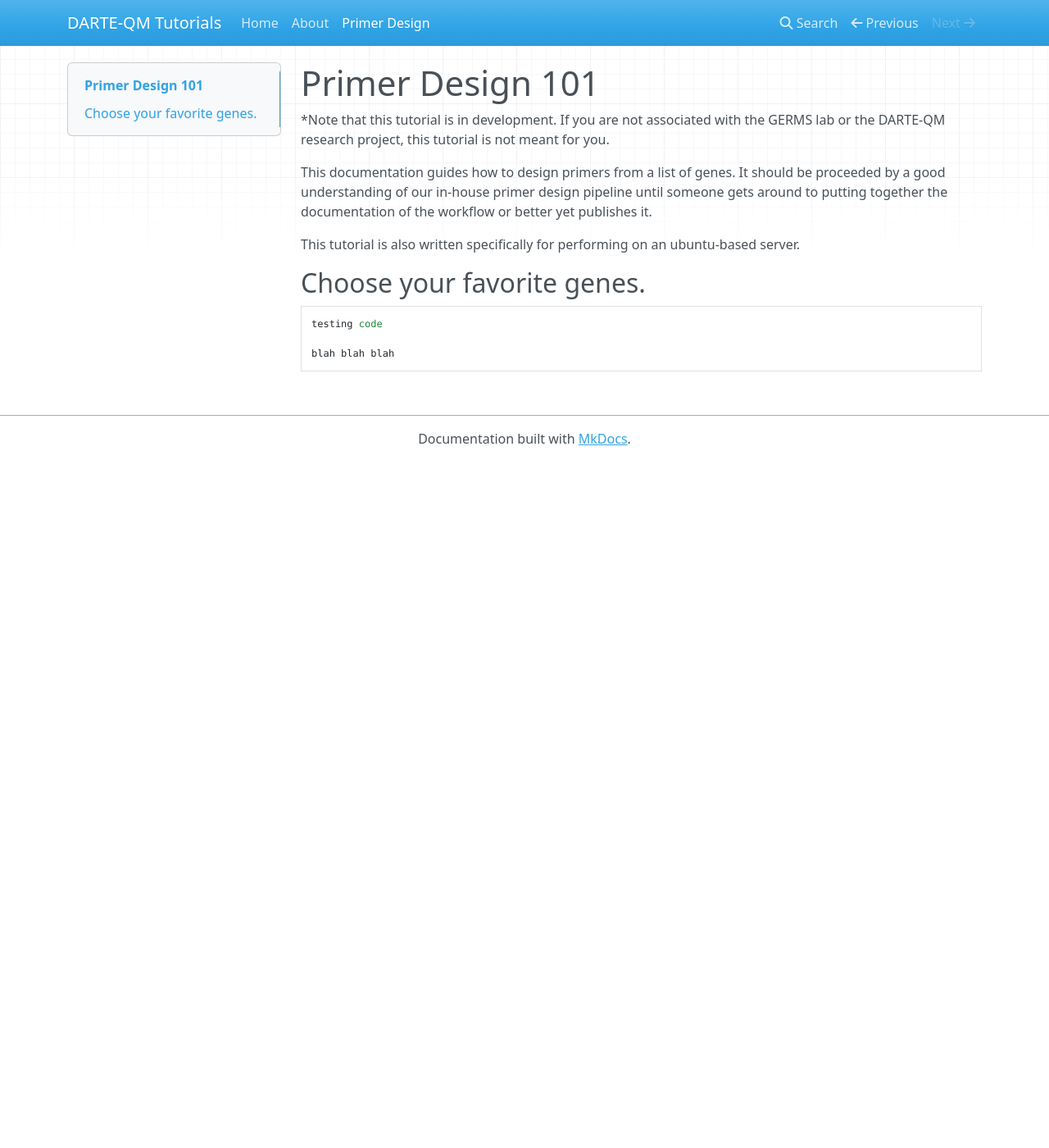
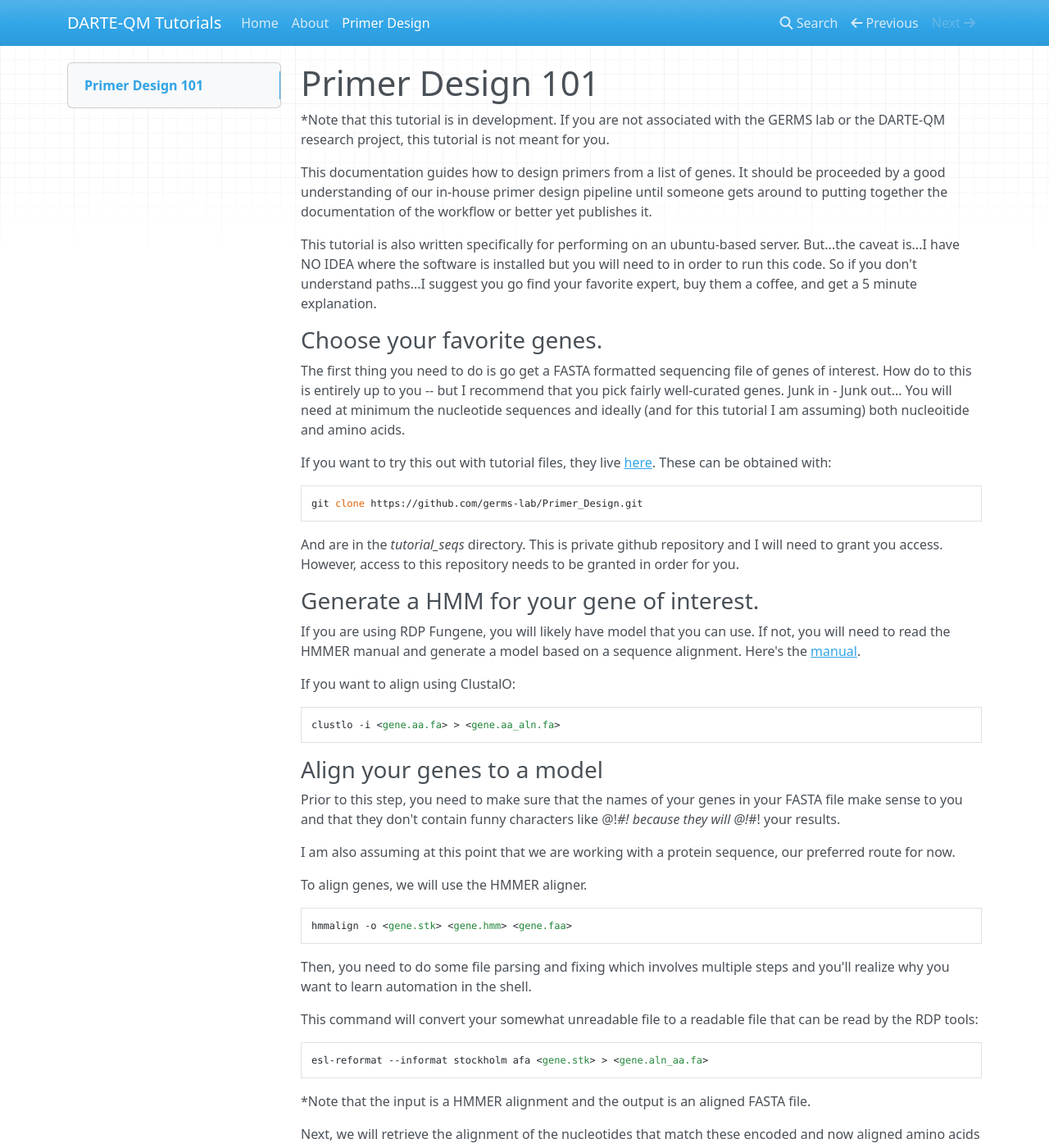
Before and after one commit to germs-lab/2015-usda-afri-primer-design, an MkDocs documentation site: the page built from docs/primers.md, in a window 1280 px wide and 1400 px high. Shown: the whole window at 82% size. Built offline with MkDocs 1.6.1, drawn with Linux system fonts in a browser that asks for light colours; nearby versions of some CDN libraries; old or Windows-style settings are respelled for this version of MkDocs; some of the changed text lies outside the part shown.

Commit message:
update primer

```diff
--- a/docs/primers.md
+++ b/docs/primers.md
@@ -4,10 +4,69 @@
 
 This documentation guides how to design primers from a list of genes.  It should be proceeded by a good understanding of our in-house primer design pipeline until someone gets around to putting together the documentation of the workflow or better yet publishes it.
 
-This tutorial is also written specifically for performing on an ubuntu-based server.
+This tutorial is also written specifically for performing on an ubuntu-based server.  But...the caveat is...I have NO IDEA where the software is installed but you will need to in order to run this code.  So if you don't understand paths...I suggest you go find your favorite expert, buy them a coffee, and get a 5 minute explanation.
 
-## Choose your favorite genes.
+### Choose your favorite genes.
 
-    testing code
+The first thing you need to do is go get a FASTA formatted sequencing file of genes of interest.  How do to this is entirely up to you -- but I recommend that you pick fairly well-curated genes.  Junk in - Junk out...  You will need at minimum the nucleotide sequences and ideally (and for this tutorial I am assuming) both nucleoitide and amino acids.
 
-    blah blah blah
+If you want to try this out with tutorial files, they live [here](https://github.com/germs-lab/Primer_Design/tree/master/tutorial_seqs).  These can be obtained with:
+
+    git clone https://github.com/germs-lab/Primer_Design.git
+
+And are in the *tutorial_seqs* directory.  This is private github repository and I will need to grant you access.  However, access to this repository needs to be granted in order for you.
+
+### Generate a HMM for your gene of interest.
+
+If you are using RDP Fungene, you will likely have model that you can use.  If not, you will need to read the HMMER manual and generate a model based on a sequence alignment. Here's the [manual](http://hmmer.org/).
+
+If you want to align using ClustalO:
+
+    clustlo -i <gene.aa.fa> > <gene.aa_aln.fa>
+### Align your genes to a model
+
+Prior to this step, you need to make sure that the names of your genes in your FASTA file make sense to you and that they don't contain funny characters like @!*#! because they will @!*#! your results.
+
+I am also assuming at this point that we are working with a protein sequence, our preferred route for now.
+
+To align genes, we will use the HMMER aligner.
+
+    hmmalign -o <gene.stk> <gene.hmm> <gene.faa>
+
+Then, you need to do some file parsing and fixing which involves multiple steps and you'll realize why you want to learn automation in the shell.
+
+This command will convert your somewhat unreadable file to a readable file that can be read by the RDP tools:
+
+    esl-reformat --informat stockholm afa <gene.stk> > <gene.aln_aa.fa>
+
+*Note that the input is a HMMER alignment and the output is an aligned FASTA file.
+
+Next, we will retrieve the alignment of the nucleotides that match these encoded and now aligned amino acids using RDP Tools. The inputs are the aligned protein sequences and the un-aligned nucleotide sequences.  The output is some statistical summary and and aligned nucleotide sequence file.
+
+    java -jar AlignmentTools.jar align-nucl-to-prot <gene.aln_aa.fa> <gene.nuc.fa> <gene.aln_nuc.fa> <gene.aln.stat>
+
+### Making a tree (optional)
+
+This is an optional step for the primer design.  A bit of a phylogentic guided of an approach.  To build a tree of your aligned sequence that can be inputted into the Primer Design pipeline (for a nucleotide sequence file):
+
+    fasttree -nt -gtr <gene.aln_nuc.fa> > <gene.aln_nuc.nwk>
+
+### Getting your primers!
+
+The input into this script is going to be
+
+With tree:
+
+    java -jar PrimerDesign.jar  select-primer-pipeline -i gene.aln_na.fa -t gene.aln_na.nwk --productLengthMin 150 --isHenikoffWeightNeeded false
+
+Without tree:
+
+    java -jar PrimerDesign.jar  select-primer-pipeline -i gene.aln_na.fa --productLengthMin 150 --isHenikoffWeightNeeded false --isTreeWeightNeeded false
+
+To see the alignment on a graph:
+
+    java -jar PrimerDesign.jar screen-oligo-pipeline -i gene.aln_na.fa -o gene_graphs
+
+Other options can be explored using:
+
+    java -jar PrimerDesign_v0.0.1/PrimerDesign.jar --help
```
Also changed, not shown: docs/about.md (+0 -2 lines), docs/index.md (+0 -13 lines).
